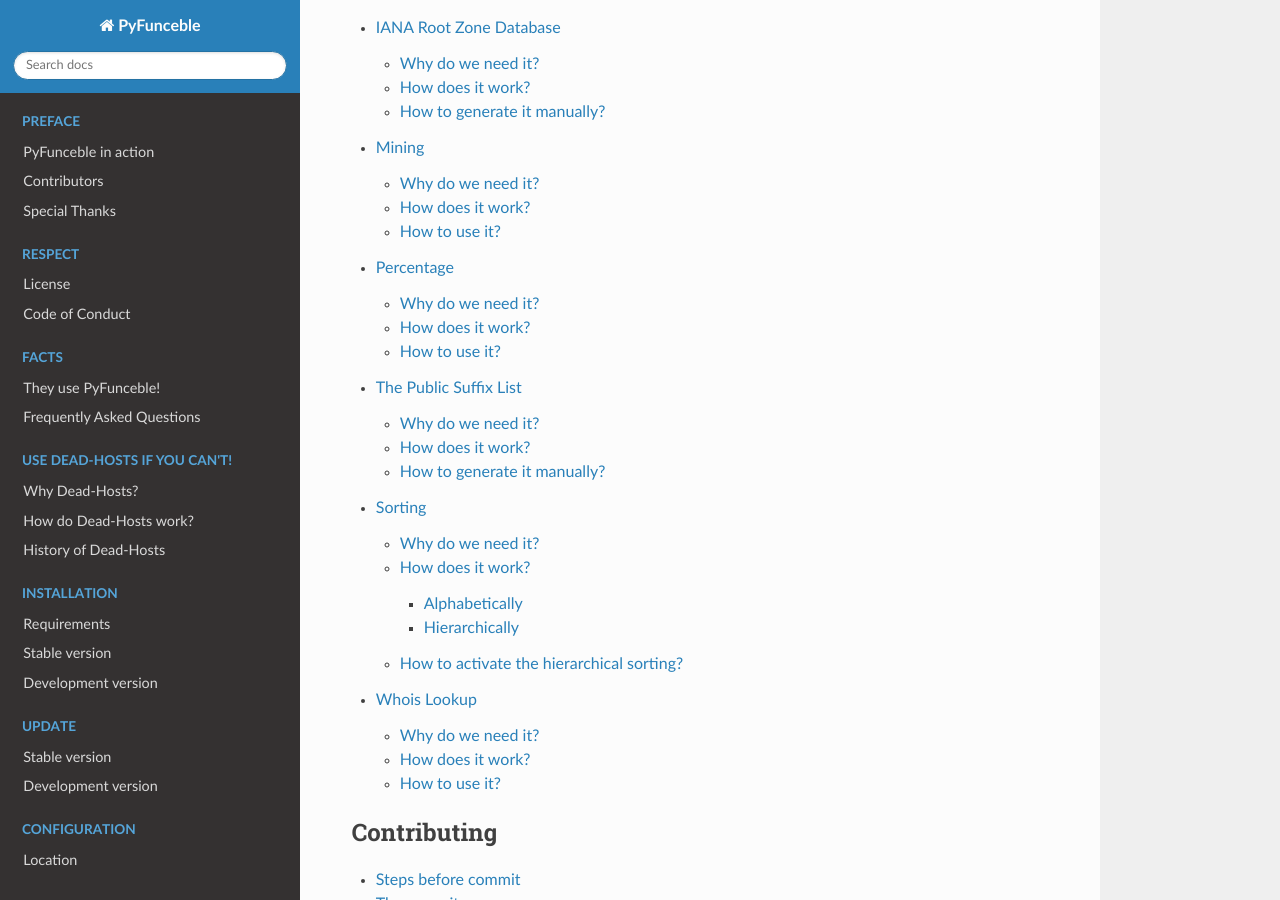
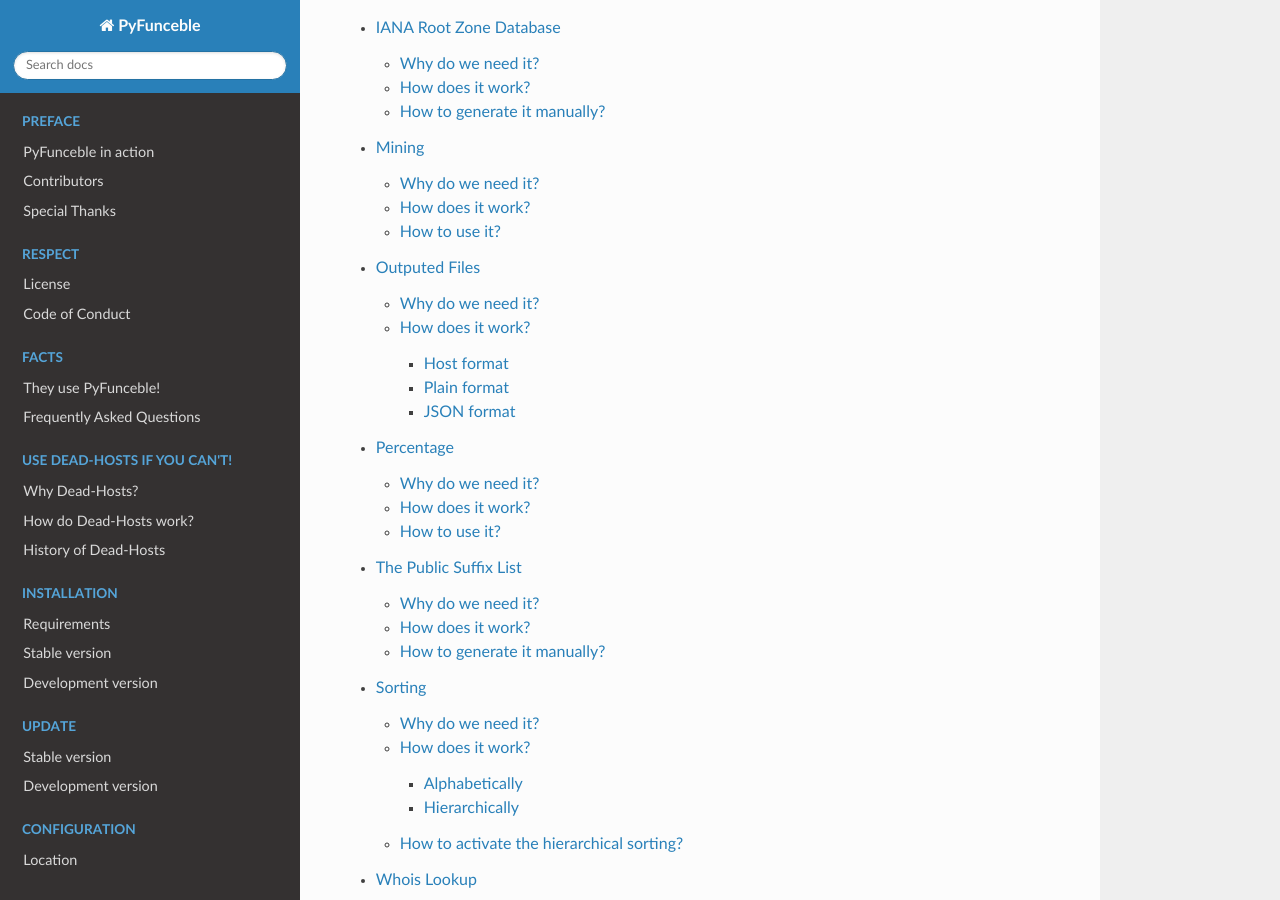
Before and after one commit to PyFunceble/rst-docs, a Sphinx documentation site: the page built from docs/index.rst, in a window 1280 px wide and 900 px high, scrolled down 9330 px. Built offline with Sphinx 7.4.7 and the Read the Docs theme 2.0.0, drawn with Linux system fonts in a browser that asks for light colours; pages that are not in the unit, such as notebooks, are missing from menus; some of the changed lines change nothing that is shown.

Commit message:
Introduction of the outputed files info

```diff
--- /dev/null
+++ b/docs/components/output-files.rst
@@ -0,0 +1,79 @@
+Outputed Files
+==============
+
+.. note::
+    This section does not cover the logs files.
+
+Why do we need it?
+------------------
+
+We need a way to deliver our results.
+
+How does it work?
+-----------------
+
+After testing a given subject, we generate its output file based on what's needed.
+
+Host format
+^^^^^^^^^^^
+
+This is the default output file.
+
+A line is formatted like :code:`0.0.0.0 example.org`.
+.
+.. note::
+    A custom IP can be set with the help of the :code:`custom_ip` index or the :code:`-ip` argument from the CLI.
+
+Don't need it? Simply change
+
+::
+
+    generate_hosts: True
+
+to
+
+::
+
+    generate_hosts: False
+
+
+into your personal :code:`.PyFunceble.yaml` or use the :code:`--hosts` argument from the CLI to deactivate it.
+
+
+Plain format
+^^^^^^^^^^^^
+
+A line is formatted like :code:`example.org`.
+.
+Need it? Simply change
+
+::
+
+    plain_list_domain: False
+
+to
+
+::
+
+    plain_list_domain: True
+
+
+into your personal :code:`.PyFunceble.yaml` or use the :code:`--plain` argument from the CLI to activate it.
+
+JSON format
+^^^^^^^^^^^^
+
+Need it? Simply change
+
+::
+
+    generate_json: False
+
+to
+
+::
+
+    generate_json: True
+
+
+into your personal :code:`.PyFunceble.yaml` or use the :code:`--json` argument from the CLI to activate it.
--- a/docs/index.rst
+++ b/docs/index.rst
@@ -133,6 +133,7 @@
    components/iana
    components/logs-sharing
    components/mining
+   components/output-files
    components/percentage
    components/public-suffix
    components/sorting
```
